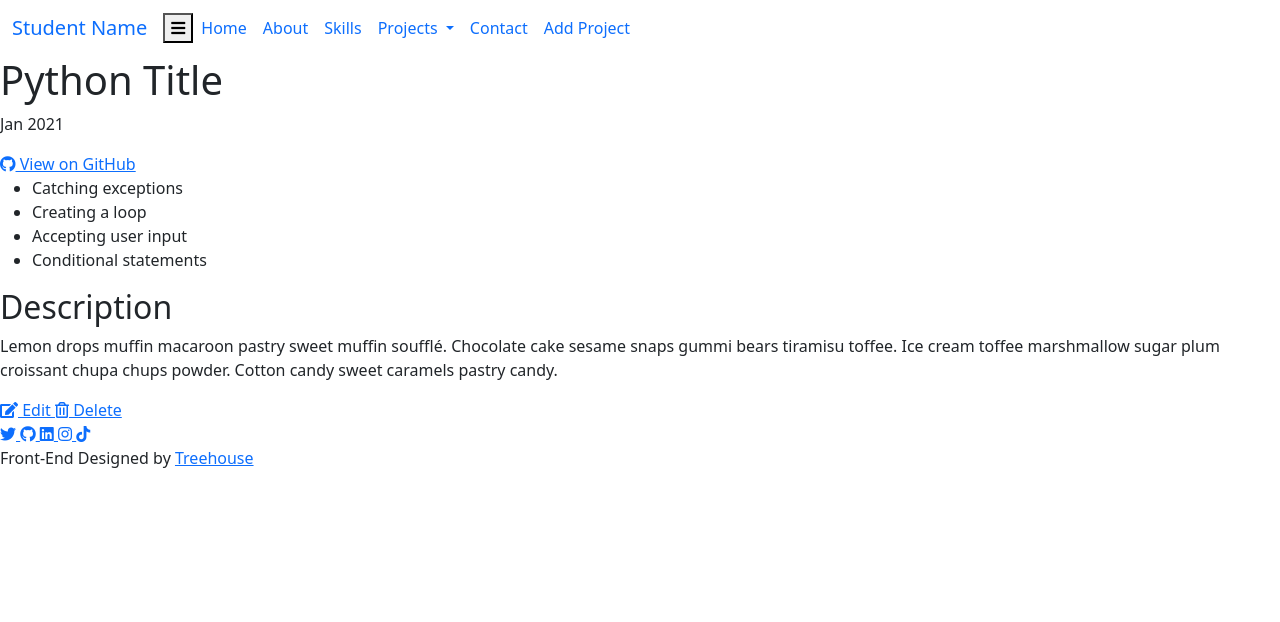
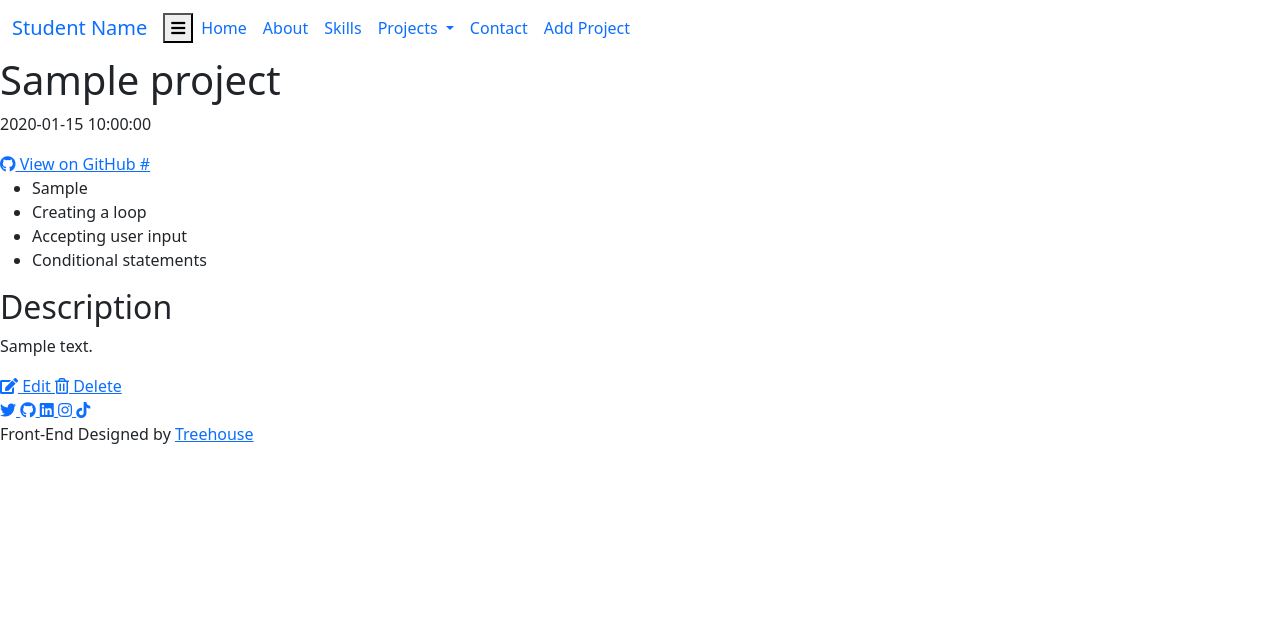
Before and after one commit to lazar-the-coder/Treehouse-Python-Unit-5-Project, a Flask app: page /projects/1 in a window 1280 px wide. Shown: the top 622 px of the page. After the commit the page ends 444 px from the top, so only its background shows below. Run offline with Flask 3, Linux system fonts and the light colour scheme; tables that the repository leaves empty hold one stand-in row (values such as "Sample post").

Commit message:
V1.5
Not properly connected, will fiix

```diff
--- a/app.py
+++ b/app.py
@@ -1,5 +1,6 @@
 from flask import url_for, render_template, request, redirect
 from models import Project, db, app
+import datetime
 
 
 @app.route('/')
@@ -8,11 +9,11 @@ def index():
     return render_template('index.html', projects=projects)
 
 @app.route('/projects/new', methods=['GET', 'POST'])
-def new_proj():
+def add():
     if request.form:
         new_project = Project(
             title=request.form['title'],
-            date=request.form['date'],
+            date=datetime.datetime.strptime(request.form['date'], "%d/%m/%Y"),
             description=request.form['description'],
             skills=request.form['skills-list'],
             link=request.form['github']
@@ -32,7 +33,7 @@ def edit(id):
     project = Project.query.get_or_404(id)
     if request.form:
         project.title=request.form['title']
-        project.date=request.form['date']
+        project.date=datetime.datetime.strptime(request.form['date'], "%d/%m/%Y")
         project.description=request.form['description']
         project.skills=request.form['skills-list']
         project.link=request.form['github']
--- a/templates/detail.html
+++ b/templates/detail.html
@@ -2,15 +2,15 @@
 
 {% block content %}
     <section class="header">
-        <h1>Python Title</h1>
-        <p>Jan 2021</p>
+        <h1>{{ project.title }}</h1>
+        <p>{{ project.date }}</p>
         <a href="#" class="github-btn">
             <i class="fab fa-github"></i>
-            View on GitHub
+            View on GitHub {{ project.link }}
         </a>
         <ul class="project-skills">
             <div>
-                <li>Catching exceptions</li>
+                <li>{{ project.skills }}</li>
                 <li>Creating a loop</li>
                 <li>Accepting user input</li>
                 <li>Conditional statements</li>
@@ -21,19 +21,16 @@
         <div id="triangle5"></div>
         <h2>Description</h2>
         <p>
-            Lemon drops muffin macaroon pastry sweet muffin soufflé.
-            Chocolate cake sesame snaps gummi bears tiramisu toffee.
-            Ice cream toffee marshmallow sugar plum croissant chupa chups powder.
-            Cotton candy sweet caramels pastry candy.
+            {{ project.description }}
         </p>
         <div id="triangle6"></div>
     </section>
     <section id="edit-delete">
-        <a href="#">
+        <a href="{{ url_for('edit', id=project.id) }}">
             <i class="fas fa-edit"></i>
             Edit
         </a>
-        <a href="#">
+        <a href="{{ url_for('delete', id=project.id) }}">
             <i class="far fa-trash-alt"></i>
             Delete
         </a>
--- a/templates/layout.html
+++ b/templates/layout.html
@@ -44,7 +44,7 @@
                         <a class="nav-link" href="#contact">Contact</a>
                       </li>
                       <li class="nav-item">
-                        <a class="nav-link" href="#">Add Project</a>
+                        <a class="nav-link" href="{{ url_for('add') }}">Add Project</a>
                       </li>
                     </ul>
                   </div>
--- a/templates/projectform.html
+++ b/templates/projectform.html
@@ -8,7 +8,7 @@
         <form action="">
             <label for="title">Project Title</label>
             <input type="text" name="title" id="title" placeholder="Project Name" required>
-            <label for="date">Completion Date</label>
+            <label for="date">Completion Date: (dd/mm/YYYY)</label>
             <input type="month" name="date" id="date" required>
             <label for="description">Description</label>
             <textarea name="desc" id="description" cols="30" rows="20" placeholder="Description" required></textarea>
```
Also changed, not shown: templates/about.html (indentation only).
